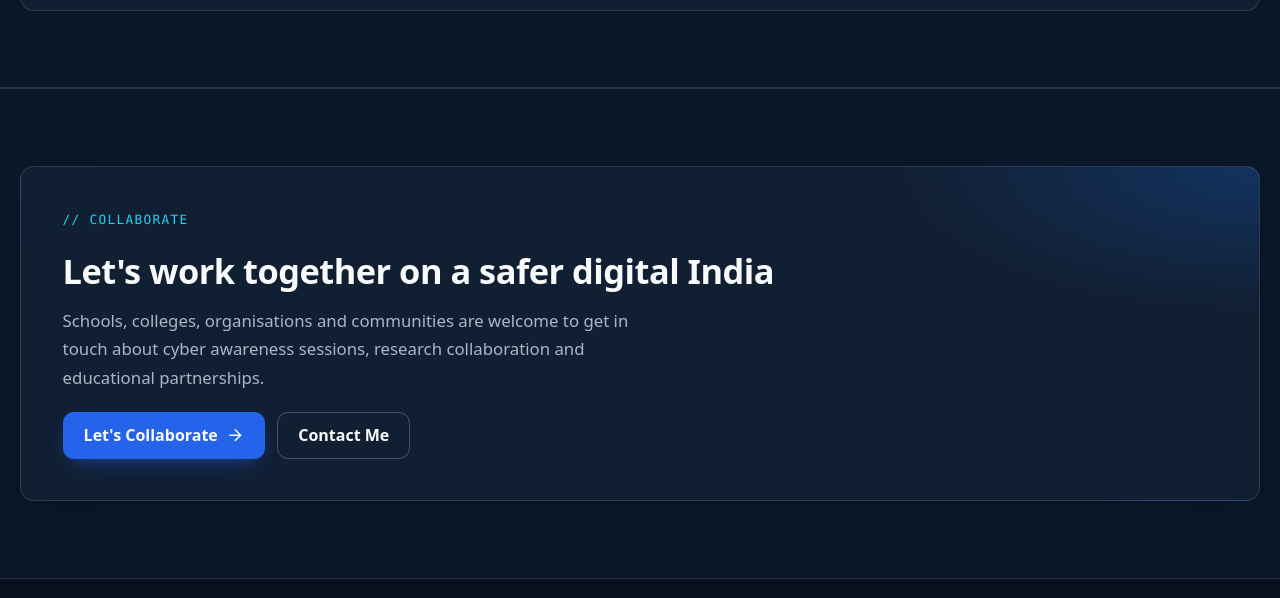
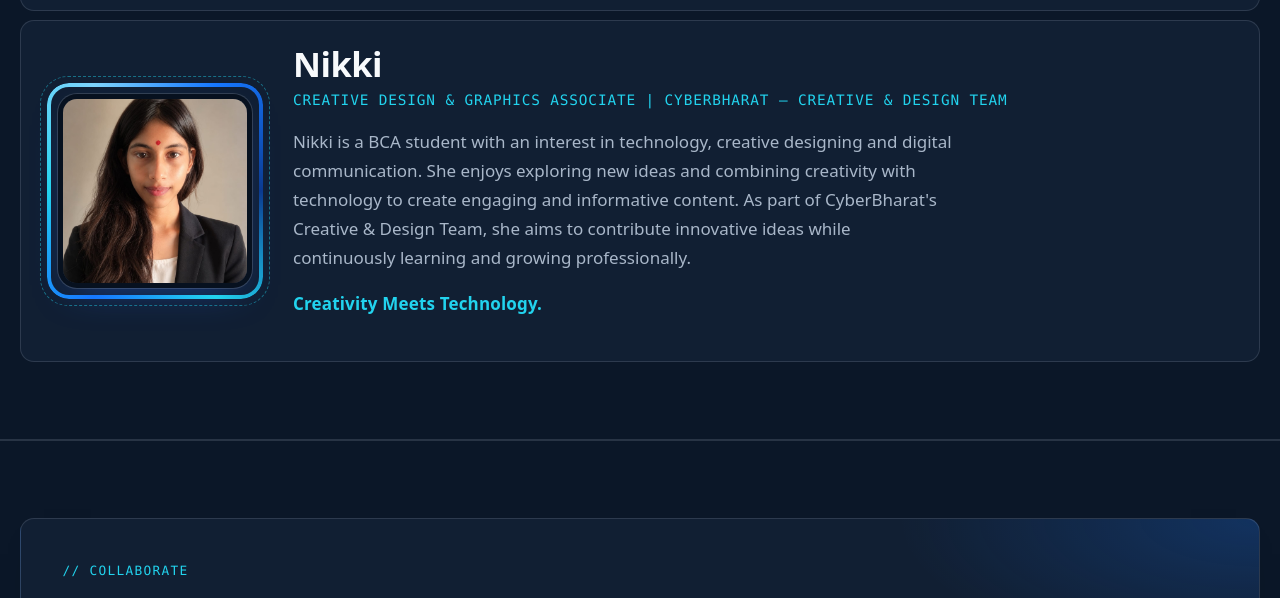
Before and after one commit to AkshayKSharmaOfficial/AkshayKSharmaOfficial.github.io, a website: page index.html in a window 1280 px wide. Shown: the part 7799-8397 px from the top of the page. Drawn offline with Linux system fonts and the light colour scheme; no server answers.

Commit message:
Add Nikki's profile section to index.html
Added a new section for Nikki, a Creative Design & Graphics Associate, including her photo, role, and a brief about her interests and contributions.

```diff
--- a/index.html
+++ b/index.html
@@ -311,6 +311,34 @@
         <a class="btn btn-outline btn-sm" href="https://www.linkedin.com/in/yashvardhan-mishra-4135a9401" target="_blank" rel="noopener noreferrer"><svg class="icon " viewBox="0 0 24 24" aria-hidden="true" focusable="false"><path d="M16 8a6 6 0 0 1 6 6v7h-4v-7a2 2 0 0 0-2-2 2 2 0 0 0-2 2v7h-4v-7a6 6 0 0 1 6-6z"/><rect width="4" height="12" x="2" y="9"/><circle cx="4" cy="4" r="2"/></svg> LinkedIn<span class="sr-only"> (opens in a new tab)</span></a>
       </div>
     </div>
+<div class="cohead">
+    <div class="cohead-frame">
+        <img class="cohead-photo"
+             src="./nikki.png"
+             alt="Nikki - Creative Design & Graphics Associate">
+    </div>
+
+    <div class="cohead-info">
+        <h2>Nikki</h2>
+
+        <p class="cohead-role">
+            <span data-l="en">Creative Design &amp; Graphics Associate | CyberBharat – Creative &amp; Design Team</span>
+            <span data-l="hi" lang="hi" hidden>क्रिएटिव डिज़ाइन एवं ग्राफिक्स एसोसिएट | साइबरभारत – क्रिएटिव एवं डिज़ाइन टीम</span>
+        </p>
+
+        <p class="cohead-about">
+            <span data-l="en">Nikki is a BCA student with an interest in technology, creative designing and digital communication. She enjoys exploring new ideas and combining creativity with technology to create engaging and informative content. As part of CyberBharat's Creative &amp; Design Team, she aims to contribute innovative ideas while continuously learning and growing professionally.</span>
+
+            <span data-l="hi" lang="hi" hidden>निकी BCA की छात्रा हैं, जिनकी रुचि टेक्नोलॉजी, क्रिएटिव डिज़ाइनिंग और डिजिटल कम्युनिकेशन में है। उन्हें नए विचारों को जानना और रचनात्मकता को टेक्नोलॉजी के साथ जोड़कर आकर्षक एवं जानकारीपूर्ण कंटेंट बनाना पसंद है। CyberBharat की Creative &amp; Design Team का हिस्सा होने के नाते, उनका उद्देश्य नए विचारों के साथ योगदान देना और लगातार सीखते हुए आगे बढ़ना है।</span>
+        </p>
+
+        <p class="cohead-tagline">
+            <span data-l="en">Creativity Meets Technology.</span>
+            <span data-l="hi" lang="hi" hidden>रचनात्मकता और तकनीक का संगम।</span>
+        </p>
+    </div>
+</div>
+
   </div>
 </section>
 
```
